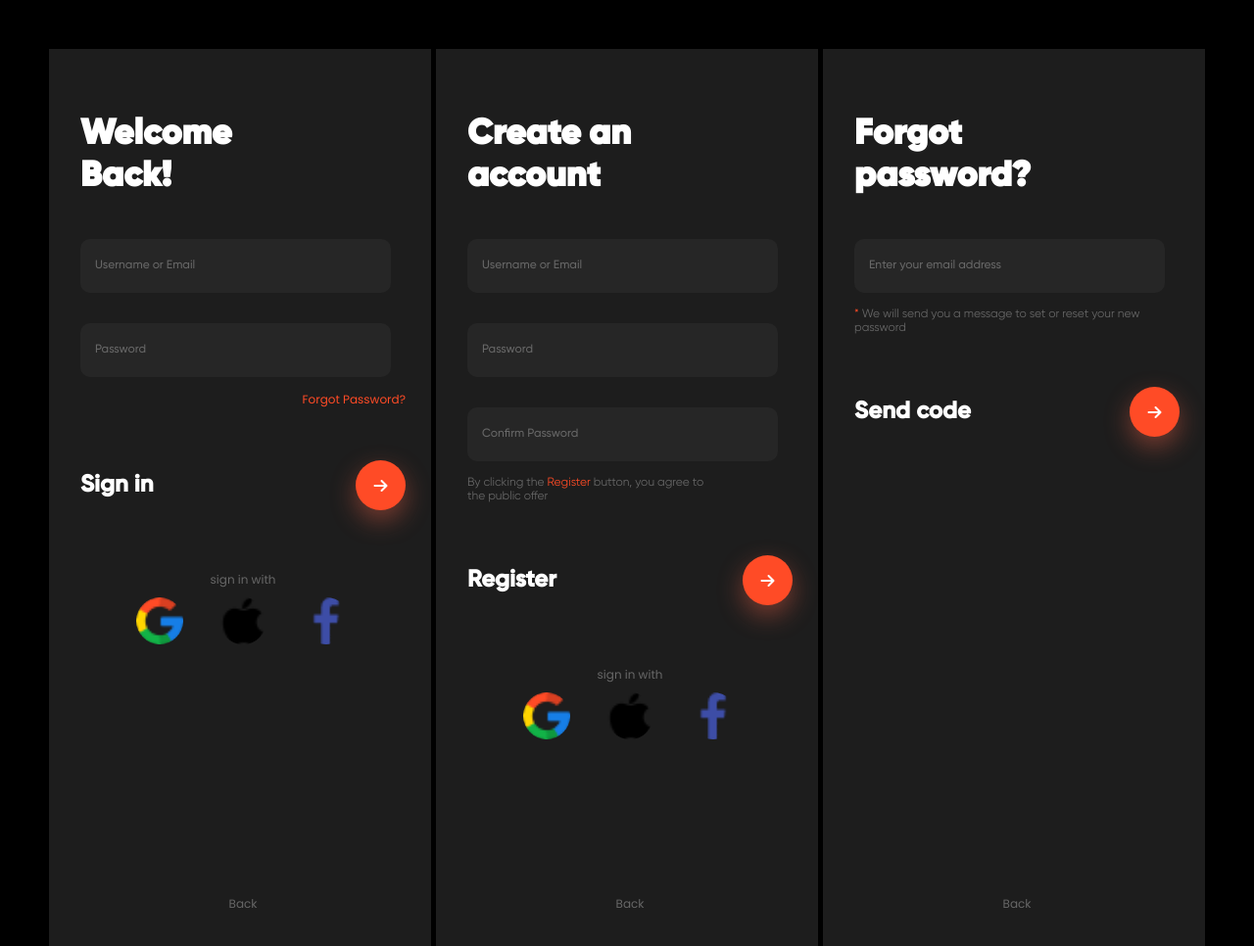
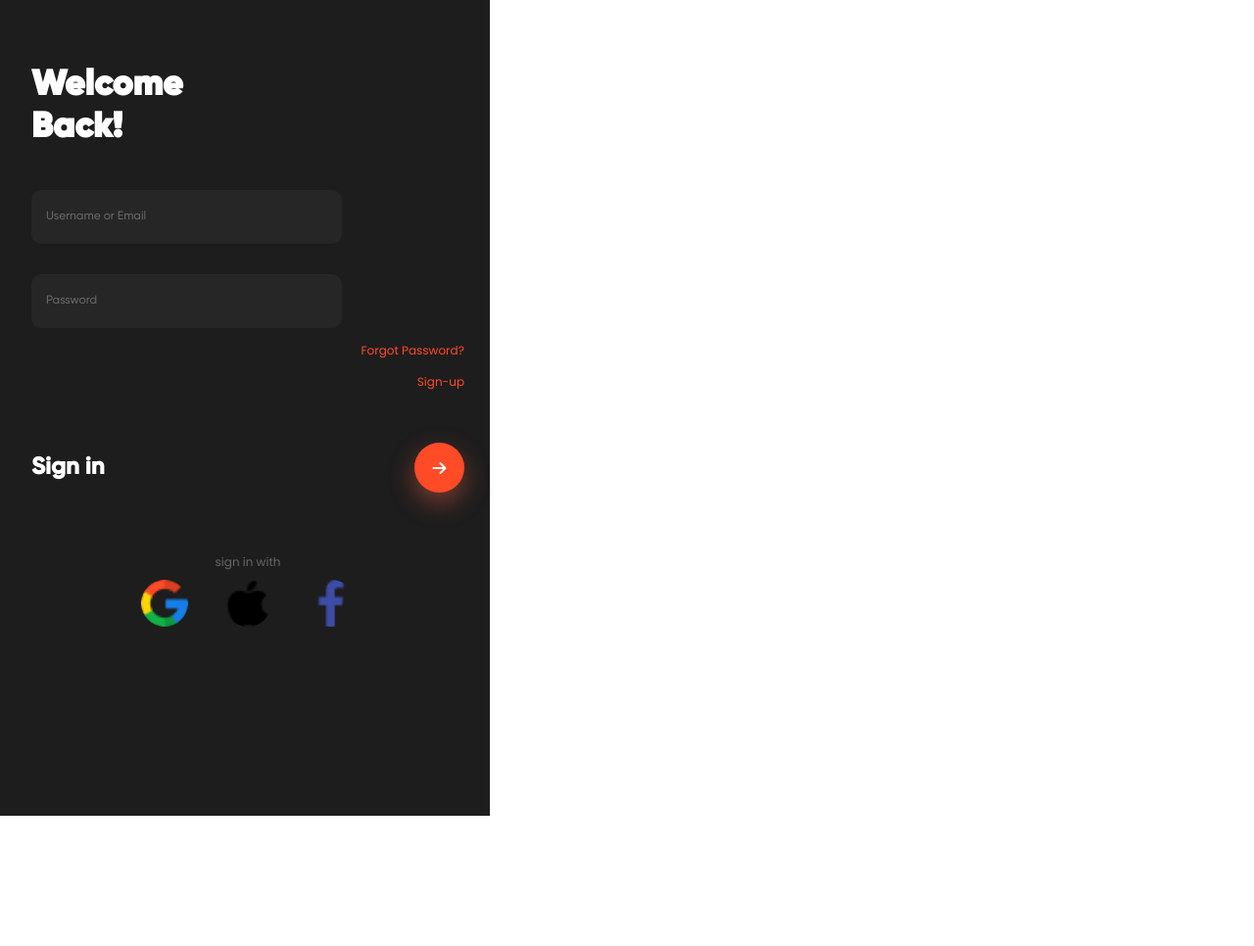
Before and after one commit to frontendvidu/sign, a plain HTML site: page index.html in a window 1280 px wide. Shown: the whole page at 98% size. After the commit the page ends 833 px from the top, so only its background shows below. Drawn offline with Linux system fonts and the light colour scheme.

Commit message:
added js functionailty to navigate between pages

```diff
--- a/index.html
+++ b/index.html
@@ -8,14 +8,14 @@
     <link rel="stylesheet" href="https://cdnjs.cloudflare.com/ajax/libs/font-awesome/6.6.0/css/all.min.css" integrity="sha512-Kc323vGBEqzTmouAECnVceyQqyqdsSiqLQISBL29aUW4U/M7pSPA/gEUZQqv1cwx4OnYxTxve5UMg5GT6L4JJg==" crossorigin="anonymous" referrerpolicy="no-referrer" />
 </head>
 <body>
-    <div class="outer">
         <div id="sign_in">
             <h1>Welcome<br/>Back!</h1>
             <form action="">
                 <input type="email" placeholder="Username or Email">
                 <input type="password" placeholder="Password">
             </form>
-            <span class="forgot_password"><a href="">Forgot Password?</a></span>
+            <span class="forgot_password"><a href="password.html">Forgot Password?</a></span>
+            <span class="forgot_password"><a href="signup.html">Sign-up</a></span>
             <div class="button">
                 <h3>Sign in</h3>
                 <div class="orange_button"><i class="arrow_right fa-solid fa-arrow-right"></i></div>
@@ -28,48 +28,6 @@
                     <span><a href="#"></a></span>
                 </div>
             </div>
-            <button class="back_button">Back</button>
         </div>
-
-        <div id="sign_up">
-            <h1>Create an<br/>account</h1>
-            <form action="">
-                <input type="email" placeholder="Username or Email">
-                <input type="password" placeholder="Password">
-                <input type="password" placeholder="Confirm Password">
-            </form>
-            <p class="agreement">
-                By clicking the <span>Register</span> button, you agree to<br/>the public offer
-            </p>
-            <div class="button">
-                <h3>Register</h3>
-                <div class="orange_button"><i class="arrow_right fa-solid fa-arrow-right"></i></div>
-            </div>
-            <div class="socials">
-                <p>sign in with</p>
-                <div class="social_icon">
-                    <span><a href="#"></a></span>
-                    <span><a href="#"></a></span>
-                    <span><a href="#"></a></span>
-                </div>
-            </div>
-            <button class="back_button">Back</button>
-        </div>
-
-        <div id="forgot_pass">
-            <h1>Forgot<br/>password?</h1>
-            <form action="">
-                <input type="email" placeholder="Enter your email address">
-            </form>
-            <p class="agreement">
-               <span> * </span>We will send you a message to set or reset your new password
-            </p>
-            <div class="button">
-                <h3>Send code</h3>
-                <div class="orange_button"><i class="arrow_right fa-solid fa-arrow-right"></i></div>
-            </div>
-            <button class="back_button">Back</button>
-        </div>
-    </div>
 </body>
 </html>
--- /dev/null
+++ b/index.js
@@ -0,0 +1,5 @@
+let back = document.getElementById("back_button");
+
+function goBack() {
+    window.location.href='index.html';
+}
--- a/styles.css
+++ b/styles.css
@@ -26,21 +26,11 @@
   box-sizing: border-box;
 }
 
-.outer {
-  display: flex;
-  align-items: stretch;
-  justify-content: space-between;
-  width: 100%;
-  padding: 50px;
-  background-color: black;
-  gap: 5px;
-}
-
 #sign_in,
 #sign_up,
 #forgot_pass {
   flex: 1;
-  width: 375px;
+  width: 500px;
   background-color: rgba(29, 29, 29, 1);
   padding: 66px 26px 34px 32px;
   display: flex;
```
Also changed, not shown: password.html (added, +29 -0 lines), signup.html (added, +38 -0 lines).
